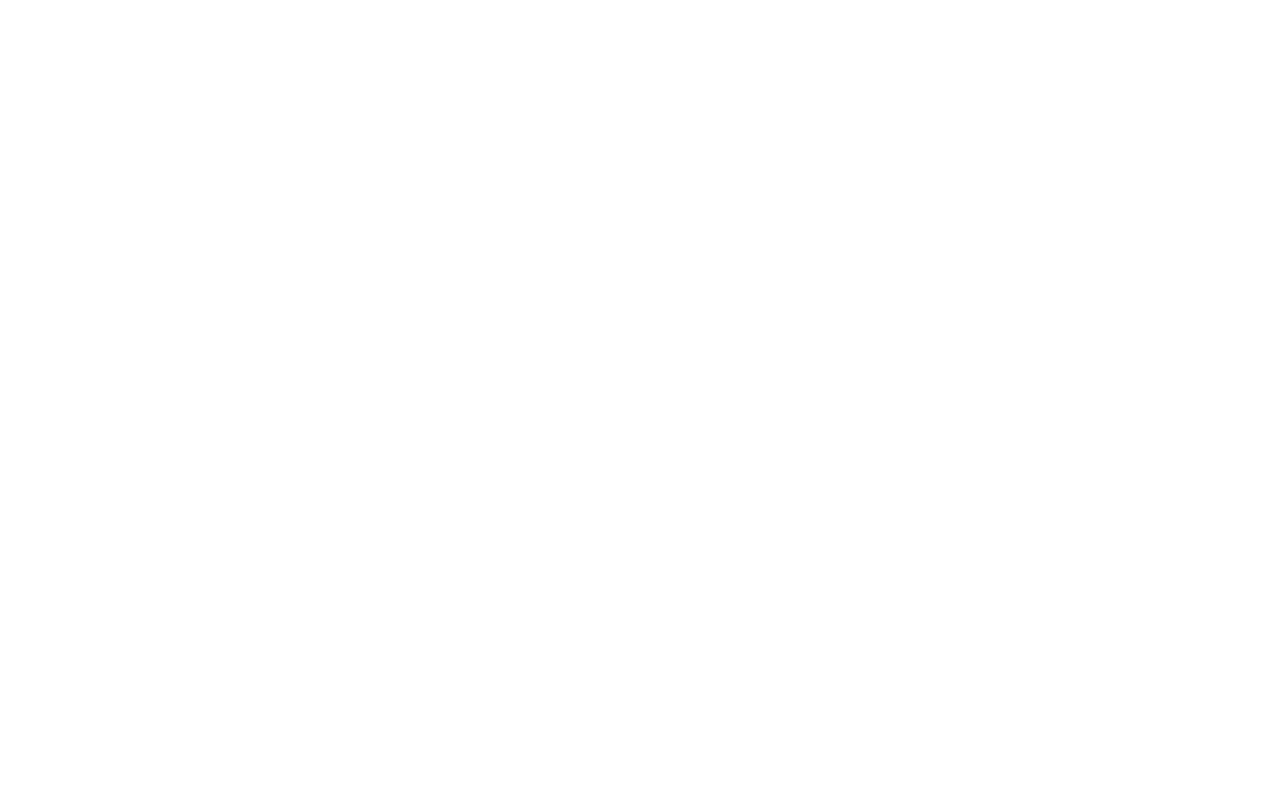
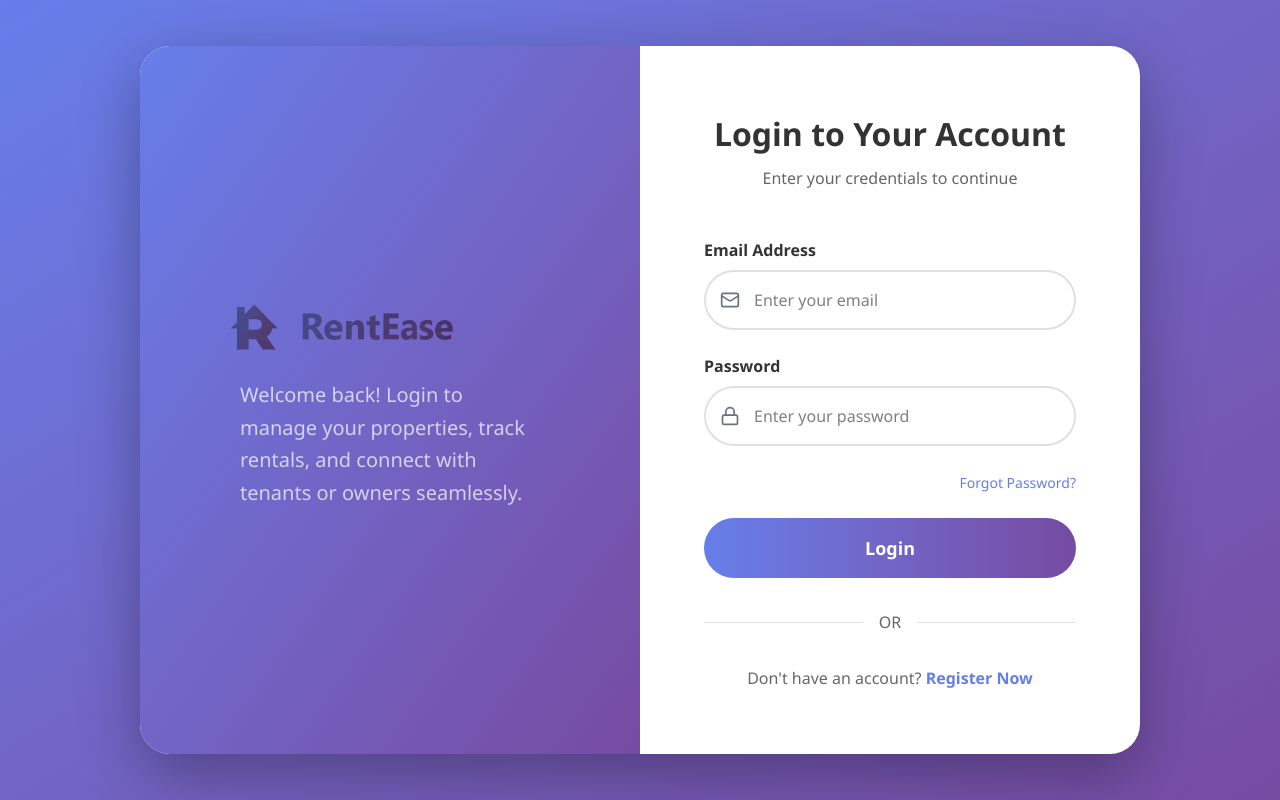
Before and after one commit to Randima528/RentEase-frontend, a React app: page /login in a window 1280 px wide. Before the commit this address had no page. Built offline with nearby package versions, Linux system fonts and the light colour scheme; the HTML template or start-up script is replaced by a standard one.

Commit message:
feat: implement Login component and update routing in App component

```diff
--- a/src/App.jsx
+++ b/src/App.jsx
@@ -1,5 +1,6 @@
 import { BrowserRouter, Route, Routes } from "react-router-dom"
 import Home from "./pages/public/Home"
+import Login from "./pages/public/Login"
 
 function App() {
 
@@ -7,6 +8,7 @@
     <BrowserRouter>
       <Routes>
         <Route path="/" element={<Home />} />
+        <Route path="/login" element={<Login />} />
       </Routes>
     </BrowserRouter>
   )
--- a/src/components/common/Navbar.jsx
+++ b/src/components/common/Navbar.jsx
@@ -22,7 +22,7 @@
       </div>
       <div className="flex gap-4 items-center">
         <button
-          onClick={() => window.location.href='#login'}
+          onClick={() => window.location.href='/login'}
           className="min-w-[120px] h-11 flex items-center justify-center px-6 rounded-[25px] border-2 border-[#667eea] bg-transparent text-[#667eea]  cursor-pointer font-semibold transition-all hover:bg-gradient-to-r from-[#667eea] to-[#764ba2] hover:text-white hover:-translate-y-0.5 hover:border-hidden hover:shadow-[0_8px_20px_rgba(102,126,234,0.4)]"
         >
           Login
--- /dev/null
+++ b/src/pages/public/Login.jsx
@@ -0,0 +1,165 @@
+import React, { useState } from 'react';
+import { Link } from 'react-router-dom';
+import { Mail, Lock, Home } from 'lucide-react';
+
+const Login = () => {
+  const [formData, setFormData] = useState({
+    email: '',
+    password: ''
+  });
+
+  const handleChange = (e) => {
+    setFormData({
+      ...formData,
+      [e.target.name]: e.target.value
+    });
+  };
+
+  const handleSubmit = (e) => {
+    e.preventDefault();
+    // login logic
+    console.log('Login submitted:', formData);
+  };
+
+  return (
+    <div className="min-h-screen bg-gradient-to-br from-[#667eea] to-[#764ba2] flex items-center justify-center p-4 sm:p-6 md:p-8">
+      <div className="bg-white rounded-[20px] sm:rounded-[30px] shadow-[0_20px_60px_rgba(0,0,0,0.3)] overflow-hidden grid grid-cols-1 lg:grid-cols-2 max-w-[1000px] w-full animate-[slideIn_0.6s_ease]">
+
+        {/* Left Side */}
+        <div className="hidden lg:flex bg-gradient-to-br from-[#667eea] to-[#764ba2] p-16 flex-col justify-center text-white relative overflow-hidden">
+          <div className="absolute text-[20rem] opacity-10 -bottom-16 -right-16 -rotate-[15deg]">
+
+          </div>
+
+          <div className="relative z-10">
+            <h1 className="mb-4">
+              <img
+                src="/images/RentEase_Logo2.png"
+                alt="RentEase"
+                className="h-18 w-auto filter brightness-65"
+              />
+            </h1>
+            <p className="text-xl opacity-70 leading-relaxed pr-10 pl-9 max-w-[400px]">
+              Welcome back! Login to manage your properties, track rentals, and connect with tenants or owners seamlessly.
+            </p>
+          </div>
+        </div>
+
+        {/* Right Side - Login Form */}
+        <div className="p-6 sm:p-8 md:p-12 lg:p-16">
+          {/* Mobile Logo */}
+          <div className="lg:hidden text-center mb-6">
+            <img
+              src="/images/RentEase_Logo2.png"
+              alt="RentEase"
+              className="h-15 w-auto mx-auto"
+            />
+          </div>
+
+          <div className="text-center mb-8 lg:mb-12">
+            <h2 className="text-[1.5rem] sm:text-[1.75rem] lg:text-[2rem] text-[#333] mb-2 font-semibold">
+              Login to Your Account
+            </h2>
+            <p className="text-sm sm:text-base text-[#666]">Enter your credentials to continue</p>
+          </div>
+
+          <form onSubmit={handleSubmit}>
+            {/* Email Input */}
+            <div className="mb-4 lg:mb-6">
+              <label htmlFor="email" className="block mb-2 text-[#333] font-semibold text-sm sm:text-base">
+                Email Address
+              </label>
+              <div className="relative">
+                <span className="absolute left-3 sm:left-4 top-1/2 -translate-y-1/2">
+                  <Mail size={18} className="text-gray-500 sm:w-5 sm:h-5" />
+                </span>
+                <input
+                  type="email"
+                  id="email"
+                  name="email"
+                  placeholder="Enter your email"
+                  value={formData.email}
+                  onChange={handleChange}
+                  required
+                  className="w-full py-3 sm:py-4 pl-10 sm:pl-12 pr-4 border-2 border-[#e0e0e0] rounded-[30px] sm:rounded-[30px] text-sm sm:text-base outline-none transition-all focus:border-[#667eea] focus:shadow-[0_0_0_3px_rgba(102,126,234,0.1)] text-black"
+                />
+              </div>
+            </div>
+
+            {/* Password Input */}
+            <div className="mb-4 lg:mb-6">
+              <label htmlFor="password" className="block mb-2 text-[#333] font-semibold text-sm sm:text-base">
+                Password
+              </label>
+              <div className="relative">
+                <span className="absolute left-3 sm:left-4 top-1/2 -translate-y-1/2">
+                  <Lock size={18} className="text-gray-500 sm:w-5 sm:h-5" />
+                </span>
+                <input
+                  type="password"
+                  id="password"
+                  name="password"
+                  placeholder="Enter your password"
+                  value={formData.password}
+                  onChange={handleChange}
+                  required
+                  className="w-full py-3 sm:py-4 pl-10 sm:pl-12 pr-4 border-2 border-[#e0e0e0] rounded-[30px] sm:rounded-[30px] text-sm sm:text-base outline-none transition-all focus:border-[#667eea] focus:shadow-[0_0_0_3px_rgba(102,126,234,0.1)] text-black"
+                />
+              </div>
+            </div>
+
+            {/* Forgot Password */}
+            <div className="text-right mb-4 lg:mb-6">
+              <Link
+                to="/forgot-password"
+                className="text-[#667eea] no-underline text-xs sm:text-sm transition-colors hover:text-[#764ba2] hover:underline"
+              >
+                Forgot Password?
+              </Link>
+            </div>
+
+            {/* Login Button */}
+            <button
+              type="submit"
+              className="w-full py-3 sm:py-4 bg-gradient-to-r from-[#667eea] to-[#764ba2] text-white border-none rounded-[30px] sm:rounded-[30px] text-base sm:text-lg font-semibold cursor-pointer transition-all hover:-translate-y-0.5 hover:shadow-[0_8px_20px_rgba(102,126,234,0.4)]"
+            >
+              Login
+            </button>
+
+            {/* Divider */}
+            <div className="text-center my-6 lg:my-8 relative">
+              <span className="bg-white px-3 sm:px-4 relative text-[#666] z-10 text-sm sm:text-base">OR</span>
+              <div className="absolute top-1/2 left-0 right-0 h-[1px] bg-[#e0e0e0]"></div>
+            </div>
+
+            {/* Register Link */}
+            <div className="text-center text-[#666] text-sm sm:text-base">
+              Don't have an account?{' '}
+              <Link
+                to="/register"
+                className="text-[#667eea] no-underline font-semibold transition-colors hover:text-[#764ba2]"
+              >
+                Register Now
+              </Link>
+            </div>
+          </form>
+        </div>
+      </div>
+
+      <style>{`
+        @keyframes slideIn {
+          from {
+            opacity: 0;
+            transform: translateY(50px);
+          }
+          to {
+            opacity: 1;
+            transform: translateY(0);
+          }
+        }
+      `}</style>
+    </div>
+  );
+};
+
+export default Login;
```
